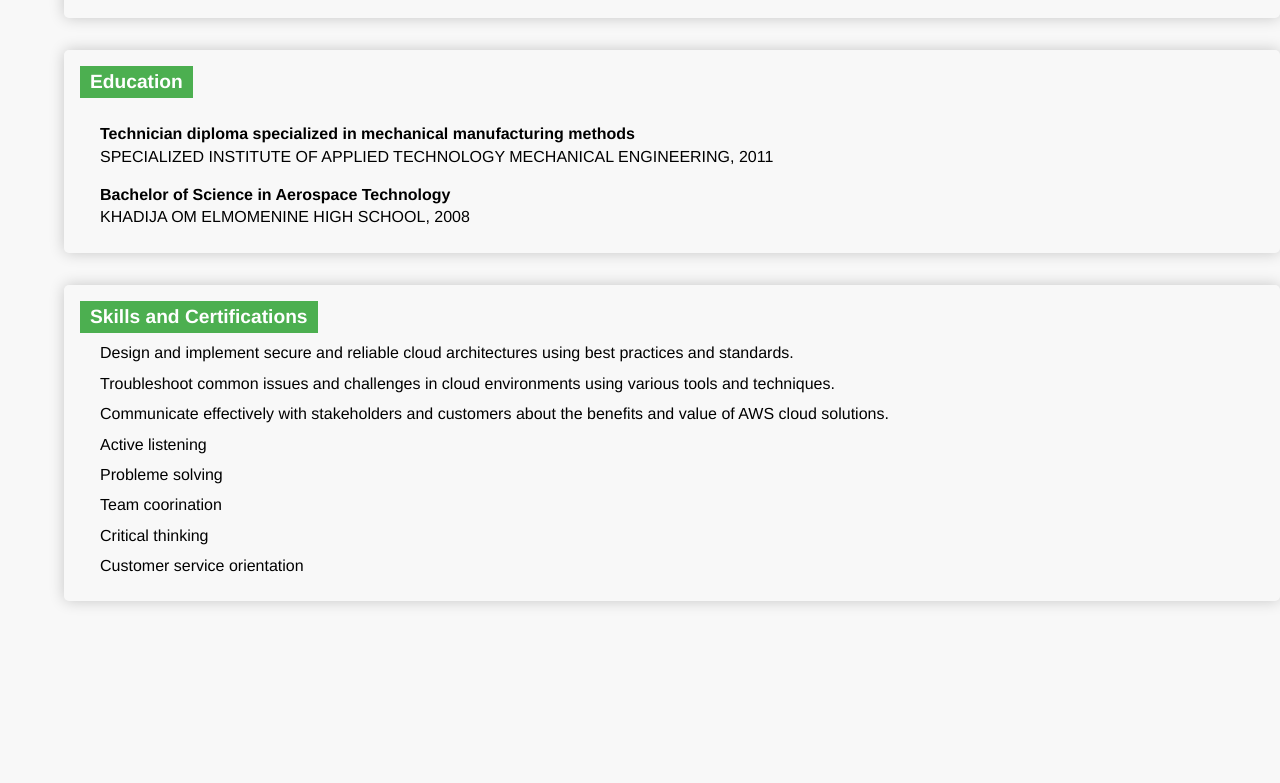
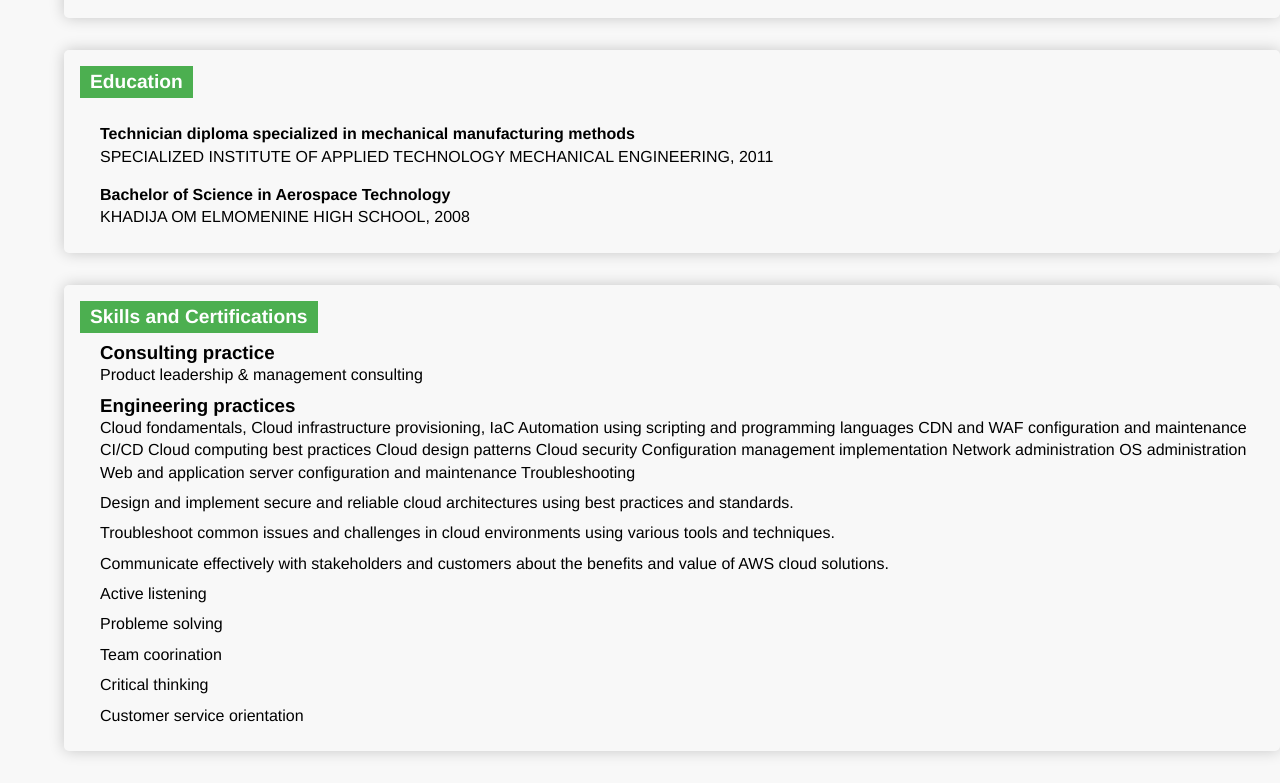
Before and after one commit to mohammeddadali/resume, a plain HTML site: page index.html in a window 1280 px wide. Shown: the part 473-1256 px from the top of the page. Before the commit the page ends 1106 px from the top, so only its background shows below. Drawn offline with Linux system fonts and the light colour scheme.

Commit message:
Update index.html

```diff
--- a/index.html
+++ b/index.html
@@ -16,7 +16,7 @@
 		</div>
 		<div class="contact-info">
 			<h1>Mohammed Dadali</h1>
-			<p>Aspiring AWS cloud architect | dadalimohammed@gmail.com</p>
+			<p>Certified AWS cloud architect | dadalimohammed@gmail.com</p>
 		</div>
 	</div>
 
@@ -45,6 +45,22 @@
     <section class="resume-section" id="certifications">
         <h2>Skills and Certifications</h2>
         <ul>
+		<h3>Consulting practice</h3>
+			<li>Product leadership & management consulting</li>
+		<h3>Engineering practices</h3>
+			<li>Cloud fondamentals, Cloud infrastructure provisioning, IaC
+Automation using scripting and programming languages
+CDN and WAF configuration and maintenance
+CI/CD
+Cloud computing best practices
+Cloud design patterns
+Cloud security
+Configuration management implementation
+Network administration
+OS administration
+Web and application server configuration and maintenance
+Troubleshooting</li>
+		<h3></h3>
 			<li>Design and implement secure and reliable cloud architectures using best practices and standards.</li>
 
 			<li>Troubleshoot common issues and challenges in cloud environments using various tools and techniques.</li>
```
